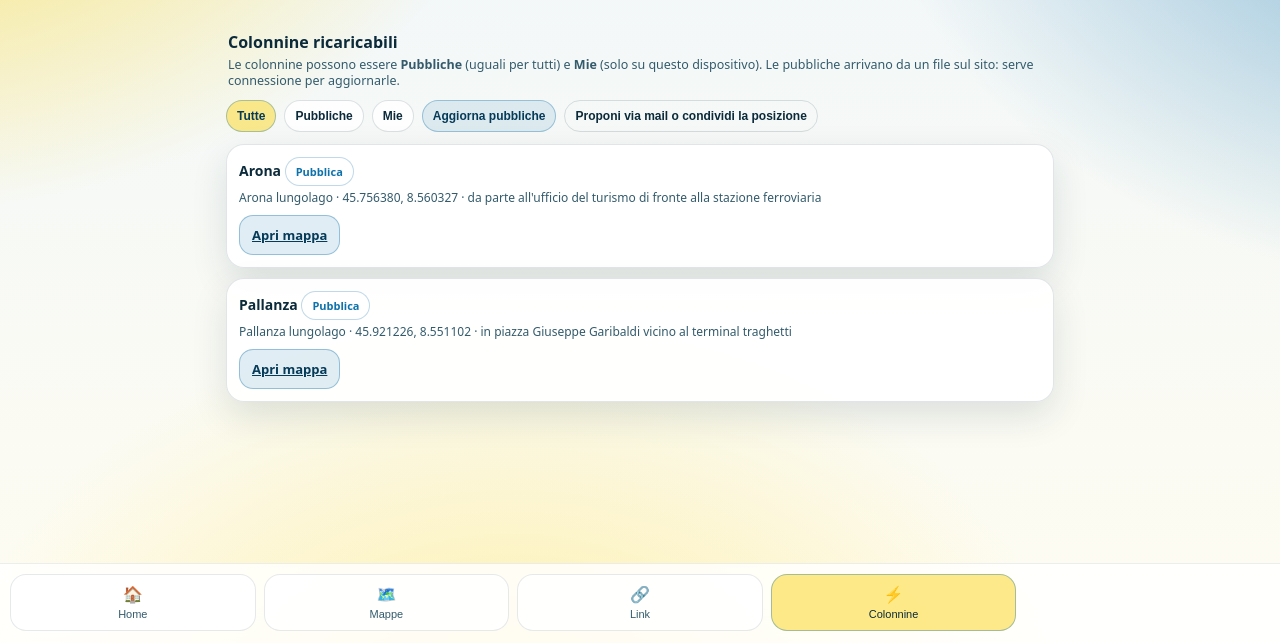
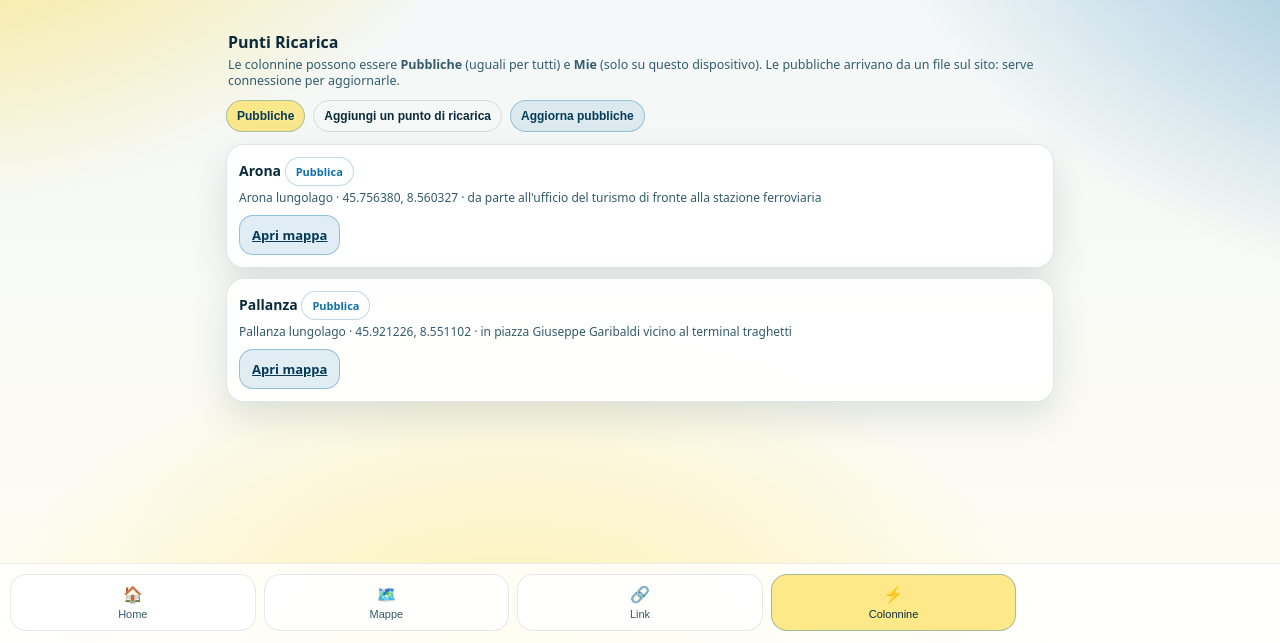
Before and after one commit to nonsoloruga-lgtm/fiab-arona-pwa, a plain HTML site: page index.html in a window 1280 px wide. Both pictures are taken after a click on the button "Colonnine". Shown: the part 157-800 px from the top of the page. Drawn offline with Linux system fonts and the light colour scheme.

Commit message:
Stations UI: remove All/Mine chips, rename to Punti Ricarica

```diff
--- a/app.js
+++ b/app.js
@@ -344,16 +344,12 @@ function initStations() {
 
   const setFilter = (next) => {
     stationsFilter = next;
-    $("#chipStationsAll").classList.toggle("chip--active", next === "all");
     $("#chipStationsPublic").classList.toggle("chip--active", next === "public");
-    $("#chipStationsMine").classList.toggle("chip--active", next === "mine");
     $("#stationsFormWrap").classList.toggle("hidden", next !== "mine");
     renderStations();
   };
 
-  $("#chipStationsAll").addEventListener("click", () => setFilter("all"));
   $("#chipStationsPublic").addEventListener("click", () => setFilter("public"));
-  $("#chipStationsMine").addEventListener("click", () => setFilter("mine"));
 
   $("#btnStationsRefreshPublic").addEventListener("click", async () => {
     const ok = await fetchPublicStations();
@@ -369,7 +365,13 @@ function initStations() {
   if (!PROPOSAL_EMAIL) {
     proposeBtn.classList.add("hidden");
   } else {
-    proposeBtn.addEventListener("click", () => openModal());
+    proposeBtn.addEventListener("click", () => {
+      // Show the personal form (Mie) where the user can add/edit and export.
+      setFilter("mine");
+      const formWrap = $("#stationsFormWrap");
+      formWrap.scrollIntoView({ behavior: "smooth", block: "start" });
+      openModal();
+    });
   }
 
   $("#btnProposalClose").addEventListener("click", closeModal);
@@ -472,7 +474,7 @@ function initStations() {
   });
 
   // Default: show list-first, insertion only under "Mie".
-  setFilter("all");
+  setFilter("public");
 }
 
 function initTopbar() {
--- a/index.html
+++ b/index.html
@@ -99,18 +99,16 @@
 
         <section id="view-stations" class="view">
           <div class="sectionhead">
-            <div class="sectionhead__title">Colonnine ricaricabili</div>
+            <div class="sectionhead__title">Punti Ricarica</div>
             <div class="sectionhead__subtitle">
               Le colonnine possono essere <b>Pubbliche</b> (uguali per tutti) e <b>Mie</b> (solo su questo dispositivo). Le pubbliche arrivano da un file sul sito: serve connessione per aggiornarle.
             </div>
           </div>
 
           <div class="chips">
-            <button class="chip chip--active" id="chipStationsAll" type="button">Tutte</button>
-            <button class="chip" id="chipStationsPublic" type="button">Pubbliche</button>
-            <button class="chip" id="chipStationsMine" type="button">Mie</button>
+            <button class="chip chip--active" id="chipStationsPublic" type="button">Pubbliche</button>
+            <button class="chip chip--ghost" id="btnStationsPropose" type="button">Aggiungi un punto di ricarica</button>
             <button class="chip chip--accent" id="btnStationsRefreshPublic" type="button">Aggiorna pubbliche</button>
-            <button class="chip chip--ghost" id="btnStationsPropose" type="button">Proponi via mail o condividi la posizione</button>
           </div>
 
           <div id="stationsFormWrap">
@@ -161,8 +159,8 @@
           <div class="modal hidden" id="proposalModal" role="dialog" aria-modal="true" aria-labelledby="proposalTitle">
             <div class="modal__backdrop" data-close="1"></div>
             <div class="modal__panel">
-              <div class="modal__title" id="proposalTitle">Proponi una colonnina</div>
-              <div class="modal__text">Puoi inviare una mail precompilata oppure condividere la tua posizione (per indicare un punto).</div>
+              <div class="modal__title" id="proposalTitle">Aggiungi un punto di ricarica</div>
+              <div class="modal__text">Puoi inviare una mail precompilata agli amministratori oppure condividere la tua posizione (per indicare il punto).</div>
               <div class="modal__actions">
                 <button class="btn btn--primary" id="btnProposalEmail" type="button">Invia mail</button>
                 <button class="btn" id="btnProposalLocation" type="button">Condividi posizione</button>
```
